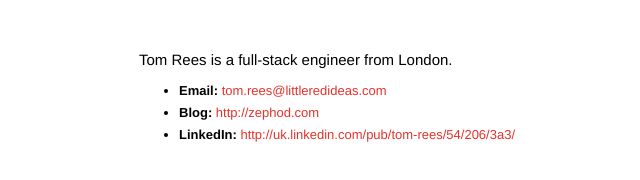
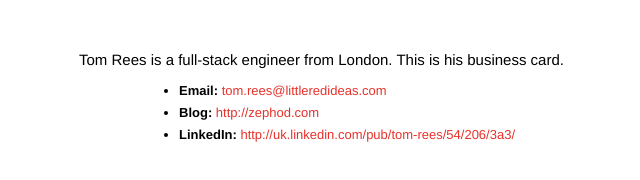
Before and after one commit to zephod/littleredideas.com, a plain HTML site: page index.html in a window 1280 px wide. Shown: the part 384-564 px from the top of the page, without its empty margins (321-961 px from the left). Drawn offline with Linux system fonts and the light colour scheme.

Commit message:
Styling etc

```diff
--- a/index.html
+++ b/index.html
@@ -1,13 +1,13 @@
 <!doctype html>
 <html>
 <head>
-  <title>Little Red Ideas: Full Stack Engineering</title>
+  <title>Little Red Ideas</title>
   <link rel="stylesheet" href="style.css" />
 </head>
 <body>
   <img src="images/logo-main.png" class="logo" alt="Little Red Ideas" />
   <div class="main">
-    <p>Tom Rees is a full-stack engineer from London. </b>
+    <p>Tom Rees is a full-stack engineer from London. This is his business card.</b>
     <ul>
       <li><b>Email:</b> <a href="mailto:tom.rees@littleredideas.com">tom.rees@littleredideas.com</a></p></li>
       <li><b>Blog:</b> <a href="http://zephod.com">http://zephod.com</a></p></li>
--- a/style.css
+++ b/style.css
@@ -19,13 +19,16 @@
 .main {
   position: absolute;
   left: 50%;
-  margin-left: -180px;
+  margin-left: -240px;
   top: 420px;
-  width: 400px;
+  width: 600px;
 }
 .main p {
   font-size: 15px;
 }
+.main ul {
+  margin-left: 60px;
+}
 .main li {
   height: 22px;
 }
```
